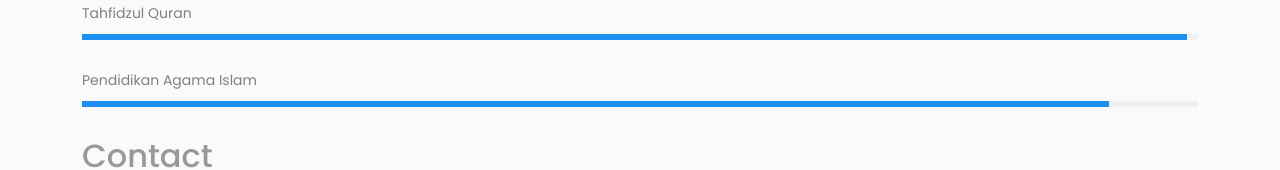
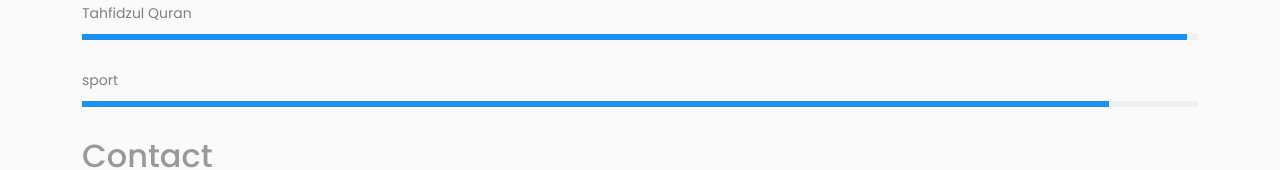
Before and after one commit to AlAnshory1/AlAnshory1.github.io, a plain HTML site: page index.html in a window 1280 px wide. Shown: the part 773-943 px from the top of the page. Drawn offline with nearby package versions, Linux system fonts and the light colour scheme.

Commit message:
Update index.html

```diff
--- a/index.html
+++ b/index.html
@@ -60,7 +60,7 @@
    <div class="skill">
 
       <div class="skill-title">
-         Pendidikan Agama Islam
+         sport
       </div>
 
       <div class="skill-bar" id="skill3"><span></span></div>
```
